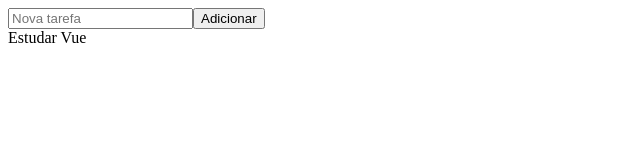
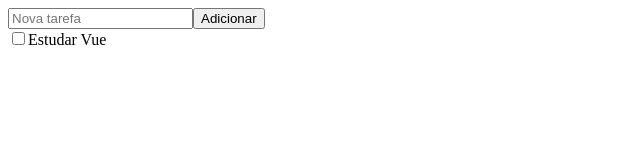
Before and after one commit to eoFrancaa/toDoList, a Vue app: page / in a window 1280 px wide. Shown: the top 160 px of the page, without its empty margins (0-640 px from the left). Built offline with nearby package versions, Linux system fonts and the light colour scheme; the HTML template or start-up script is replaced by a standard one.

Commit message:
add taskItem

```diff
--- a/src/App.vue
+++ b/src/App.vue
@@ -22,6 +22,15 @@ function adicionarTarefa(nome){
     })
 
 }
+function concluirTarefa(id){
+
+ const tarefa = tarefas.value.find(
+   tarefa => tarefa.id === id
+ )
+
+ tarefa.concluida = !tarefa.concluida
+
+}
 
 </script>
 
@@ -29,7 +38,8 @@ function adicionarTarefa(nome){
 
   <TaskForm @adicionar="adicionarTarefa" />
 
-  <TaskList :tarefas="tarefas" />
+  <TaskList :tarefas="tarefas"
+   @concluir="concluirTarefa"/>
 </template>
 
 <style scoped></style>
--- a/src/components/taskItem.vue
+++ b/src/components/taskItem.vue
@@ -0,0 +1,37 @@
+<script setup>
+
+const props = defineProps({
+  tarefa: Object
+})
+
+
+const emit = defineEmits([
+  'concluir'
+])
+
+
+function marcarConcluida(){
+
+  emit('concluir', props.tarefa.id)
+
+}
+
+</script>
+
+
+<template>
+
+<div>
+
+  <input
+    type="checkbox"
+    @click="marcarConcluida"
+  >
+
+  <span>
+    {{ tarefa.titulo }}
+  </span>
+
+</div>
+
+</template>
--- a/src/components/taskList.vue
+++ b/src/components/taskList.vue
@@ -1,17 +1,36 @@
 <script setup>
+
+import TaskItem from './TaskItem.vue'
+
 
 defineProps({
  tarefas:Array
 })
 
+
+const emit = defineEmits([
+ 'concluir'
+])
+
+
+function concluir(id){
+
+ emit('concluir', id)
+
+}
 </script>
 
 
 <template>
 
-<div v-for="tarefa in tarefas">
+<div>
 
-{{ tarefa.titulo }}
+<TaskItem
+ v-for="tarefa in tarefas"
+ :key="tarefa.id"
+ :tarefa="tarefa"
+ @concluir="concluir"
+/>
 
 </div>
 
```
